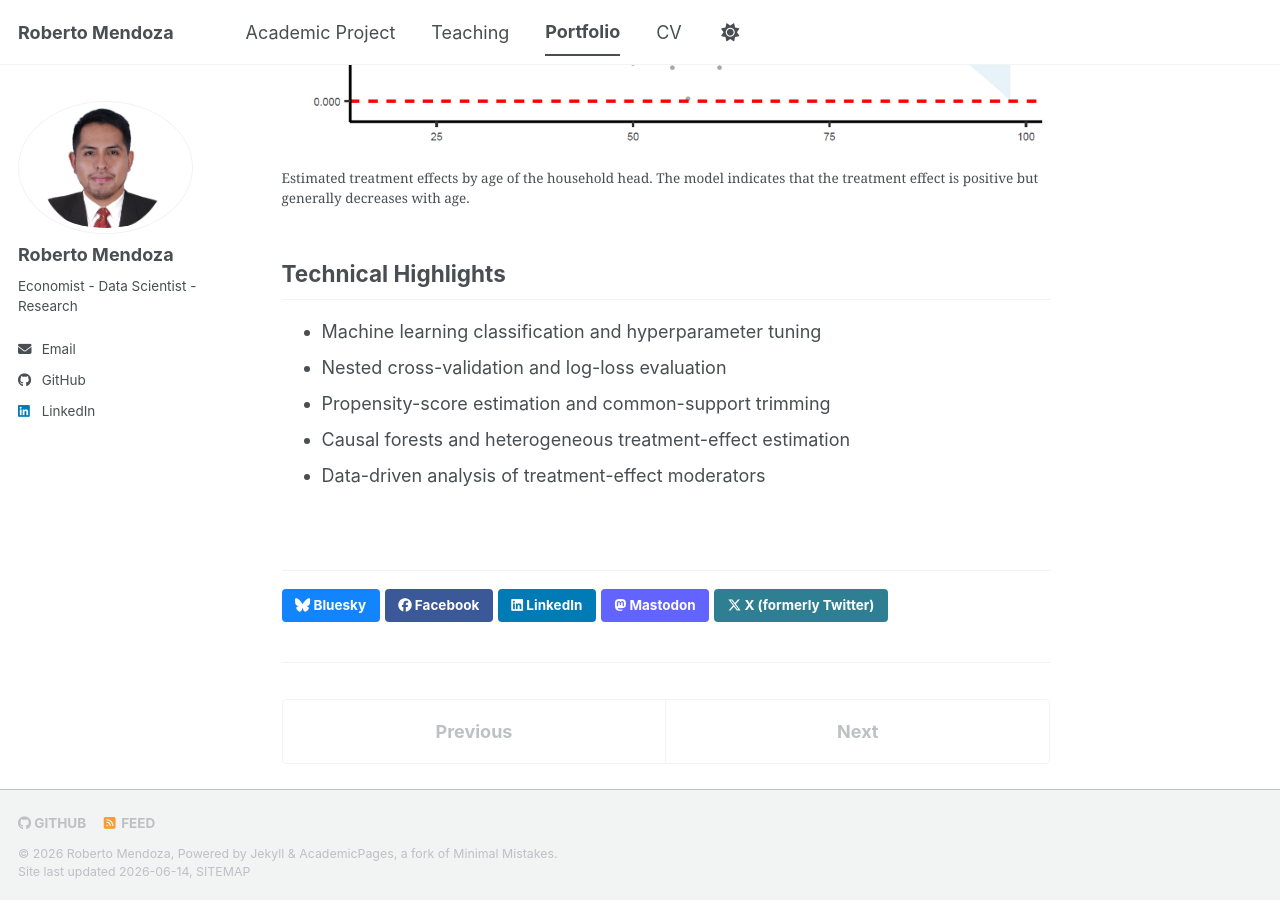
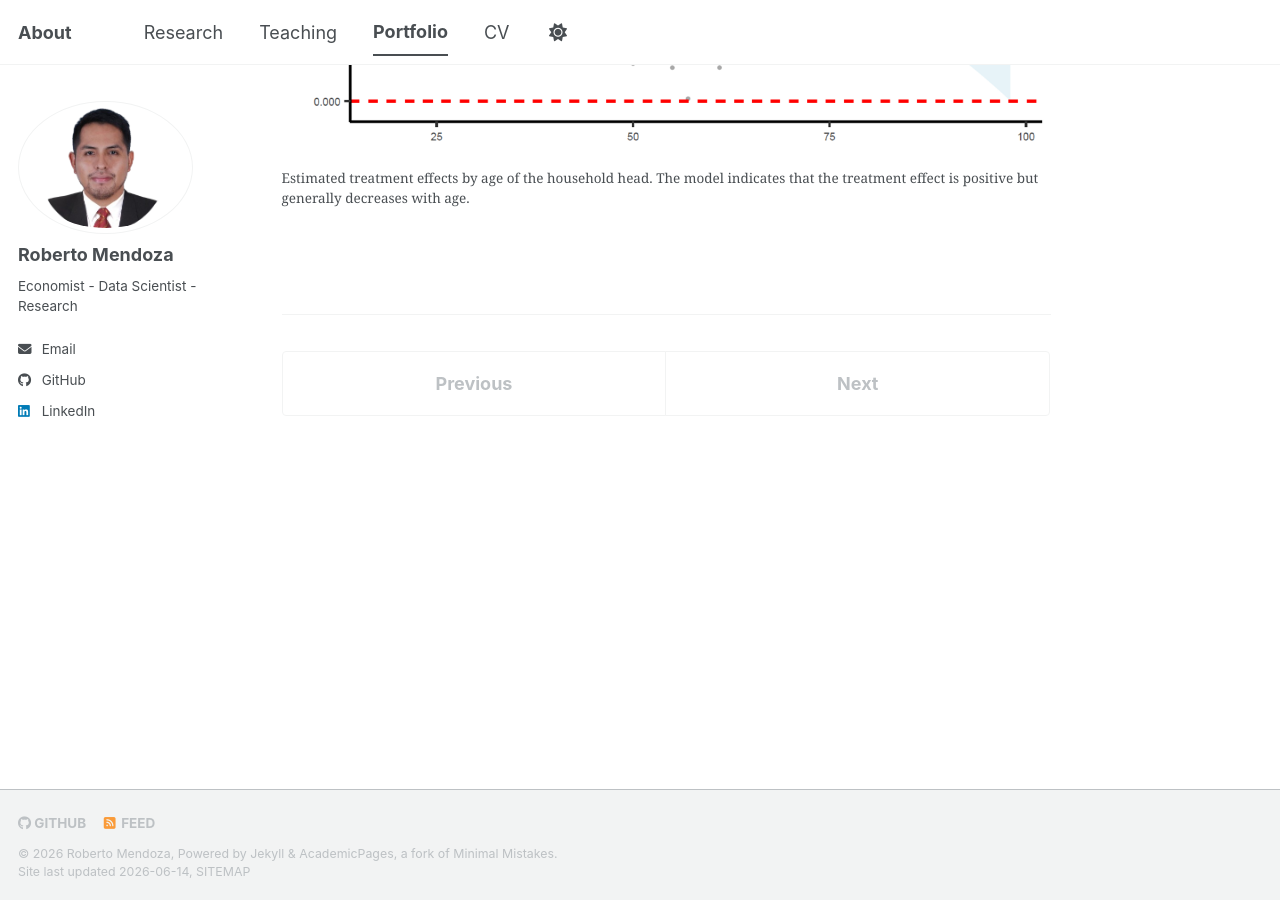
Before and after one commit to Robertopucp/RobertoMendoza.github.io, a Jekyll site: the page built from _portfolio/project-1.md, in a window 1280 px wide and 900 px high, scrolled down 1649 px. Built offline with Jekyll 4.4.1, drawn with Linux system fonts in a browser that asks for light colours; a script bundle is joined from its source files by our own code; library files that are not in the unit come from our copies.

Commit message:
changes 200

```diff
--- a/_config.yml
+++ b/_config.yml
@@ -9,7 +9,7 @@
 # Basic Site Settings
 locale                   : "en-Canada"
 site_theme               : "default" # The available themes options are "default", "air", "sunrise", "mint", "dirt" and "contrast"
-title                    : "Roberto Mendoza"
+title                    : "About"
 title_separator          : "-"
 name                     : &name "Roberto Mendoza"
 description              : &description "Roberto Mednoza's ML and DL portfolio"   # Update this with a general description of your site, this is the default if not overridden by a page
@@ -276,7 +276,7 @@ defaults:
     values:
       layout: single
       author_profile: true
-      share: true
+      share: false
       comment: true
   # _talks
   - scope:
--- a/_data/navigation.yml
+++ b/_data/navigation.yml
@@ -8,7 +8,7 @@
 #      Markdown formatted page while the second is generated using JSON.
 
 main:
-  - title: "Academic Project"
+  - title: "Research"
     url: /publications/
 
   # - title: "Talks"
--- a/_portfolio/project-1.md
+++ b/_portfolio/project-1.md
@@ -36,11 +36,3 @@ I then estimate heterogeneous treatment effects using a causal forest. This flex
     Estimated treatment effects by age of the household head. The model indicates that the treatment effect is positive but generally decreases with age.
   </figcaption>
 </figure>
-
-## Technical Highlights
-
-- Machine learning classification and hyperparameter tuning
-- Nested cross-validation and log-loss evaluation
-- Propensity-score estimation and common-support trimming
-- Causal forests and heterogeneous treatment-effect estimation
-- Data-driven analysis of treatment-effect moderators
```
Also changed, not shown: _pages/about.md (+1 -1 lines).
